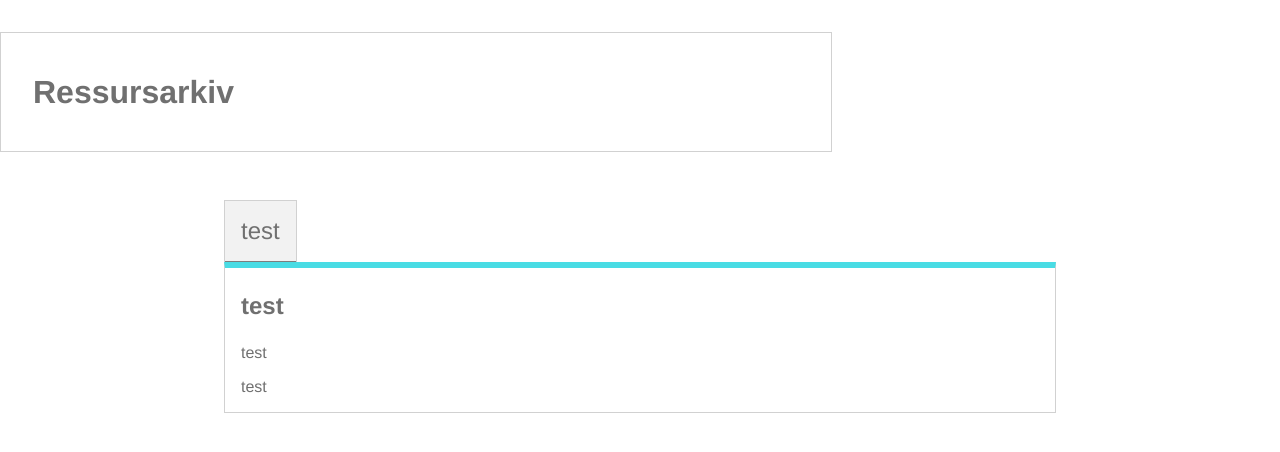
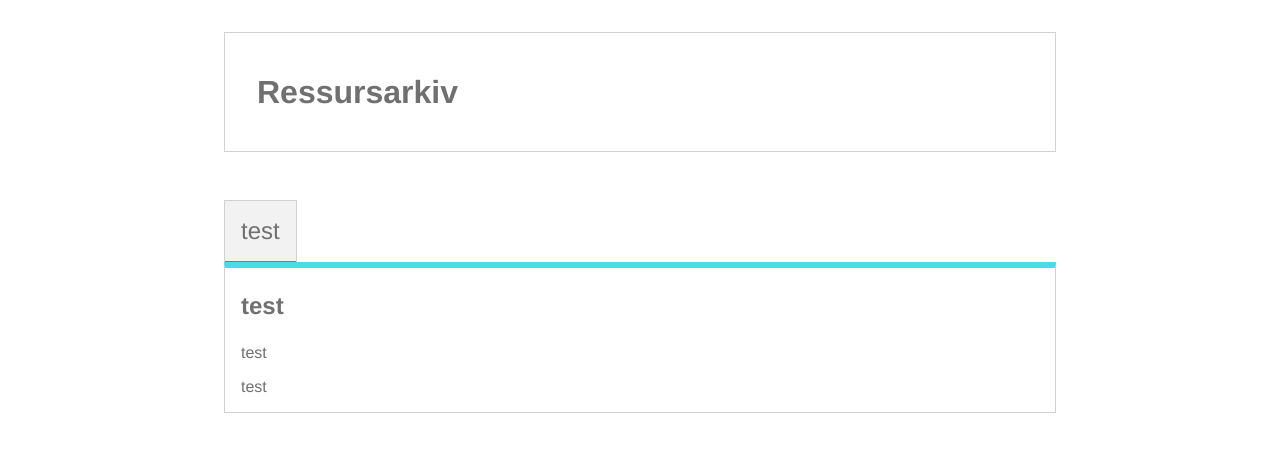
Before and after one commit to synnehe/uin23ak3_resourceapp_heiberg, a React (Create React App) app: page / in a window 1280 px wide. Shown: the top 452 px of the page. Built offline with nearby package versions, Linux system fonts and the light colour scheme.

Commit message:
Added body tag to app.js

```diff
--- a/src/App.js
+++ b/src/App.js
@@ -6,13 +6,13 @@ import Content from './components/Content';
 
 function App() {
   return (
-    <>
+    <body>
     <Header/>
     <main>
       <MenuBtn/>
       <Content/>
     </main>
-    </>
+    </body>
   );
 }
 
```
